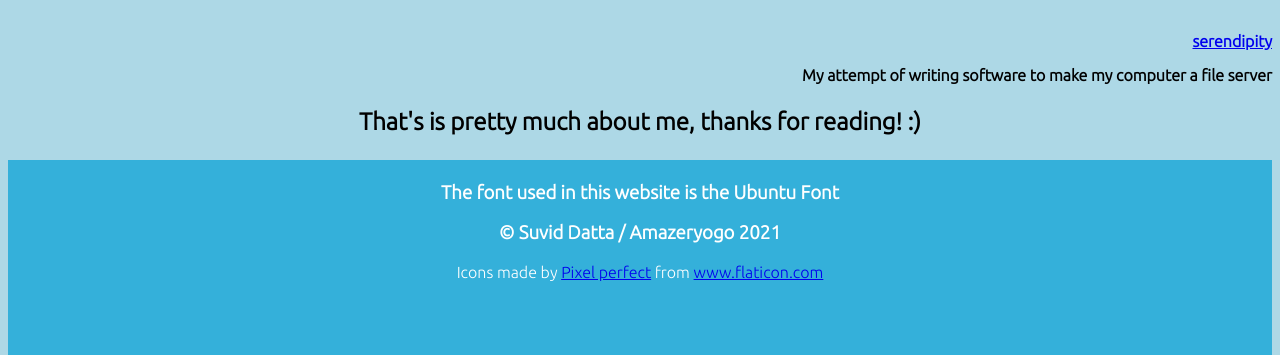
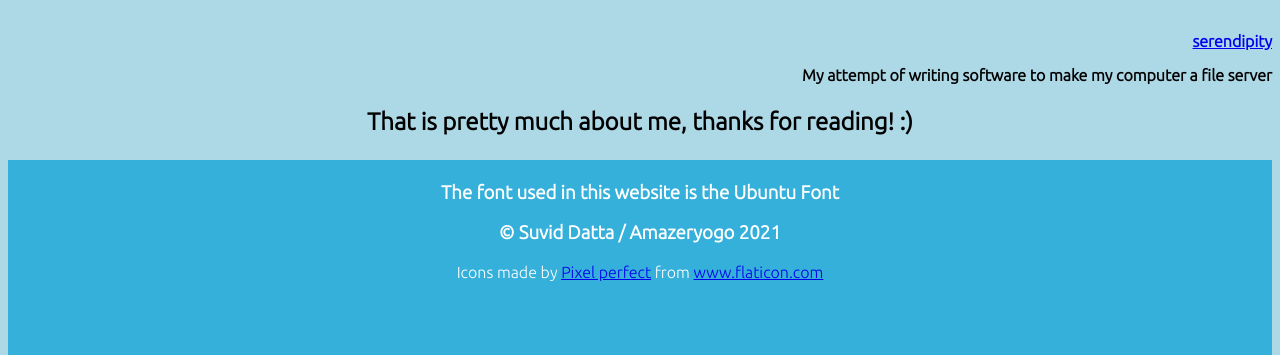
Before and after one commit to Amazeryogo/Project-Inspirations, a Flask app: page / in a window 1280 px wide. Shown: the part 1999-2354 px from the top of the page. Run offline with Flask 2, Linux system fonts and the light colour scheme.

Commit message:
Update index.html

```diff
--- a/templates/index.html
+++ b/templates/index.html
@@ -110,7 +110,7 @@ footer {
 </h4>
 
 
-<h2><p style="text-align: center;">That's is pretty much about me, thanks for reading! :)</p></h2>
+<h2><p style="text-align: center;">That is pretty much about me, thanks for reading! :)</p></h2>
 <div class="navbar">
   <a href="https://discord.gg/f7nzXG9cja"><img src="static/discord.png" width="40" height="40" alt="discord"></a>
   <a href="https://github.com/Amazeryogo"><img src="static/github.png" width="40" height="40" alt="github"></a>
```
